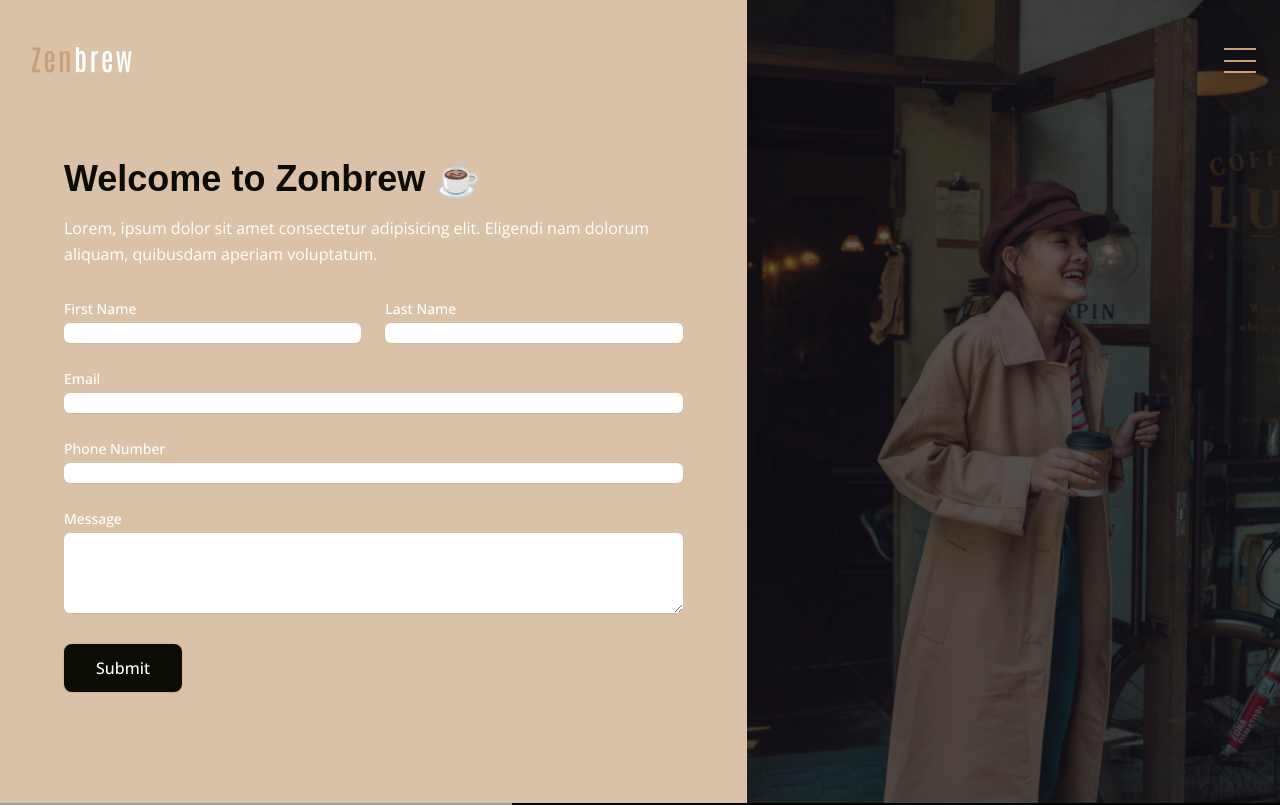
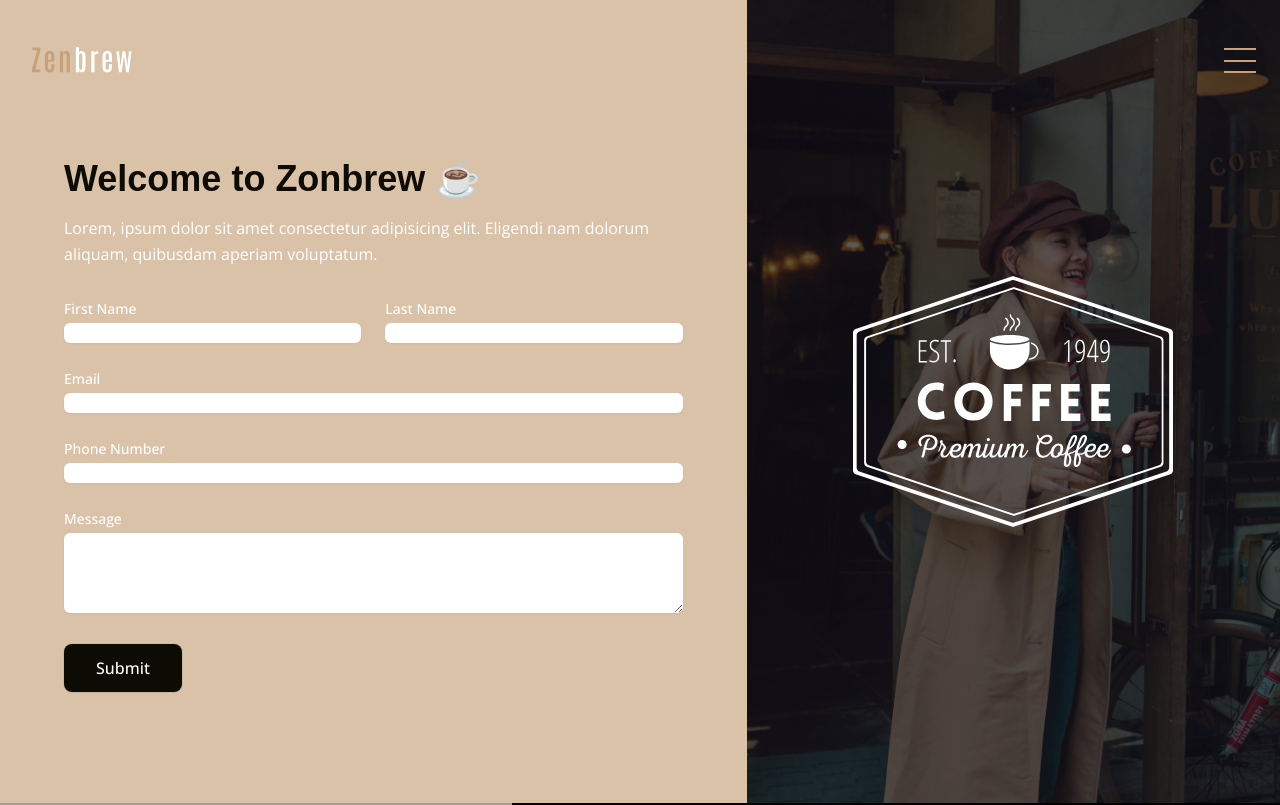
Before and after one commit to Damiduuxd/coffee_landing_page, a Next.js app: page /contactus in a window 1280 px wide. Shown: the top 805 px of the page. Built offline with nearby package versions, Linux system fonts and the light colour scheme; grey boxes are pictures that could not be loaded; a web font is replaced by a local one.

Commit message:
contact us email not sending bug fixed

```diff
--- a/app/contactus/page.jsx
+++ b/app/contactus/page.jsx
@@ -86,6 +86,9 @@ function Page() {
               height={600}
               className="w-full h-full object-cover relative z-0"
             />
+            <div className="absolute inset-0 flex justify-center items-center z-20">
+              <Badge containerStyles="w-[320px] h-[320px]" />
+            </div>
           </aside>
 
           <main
```
